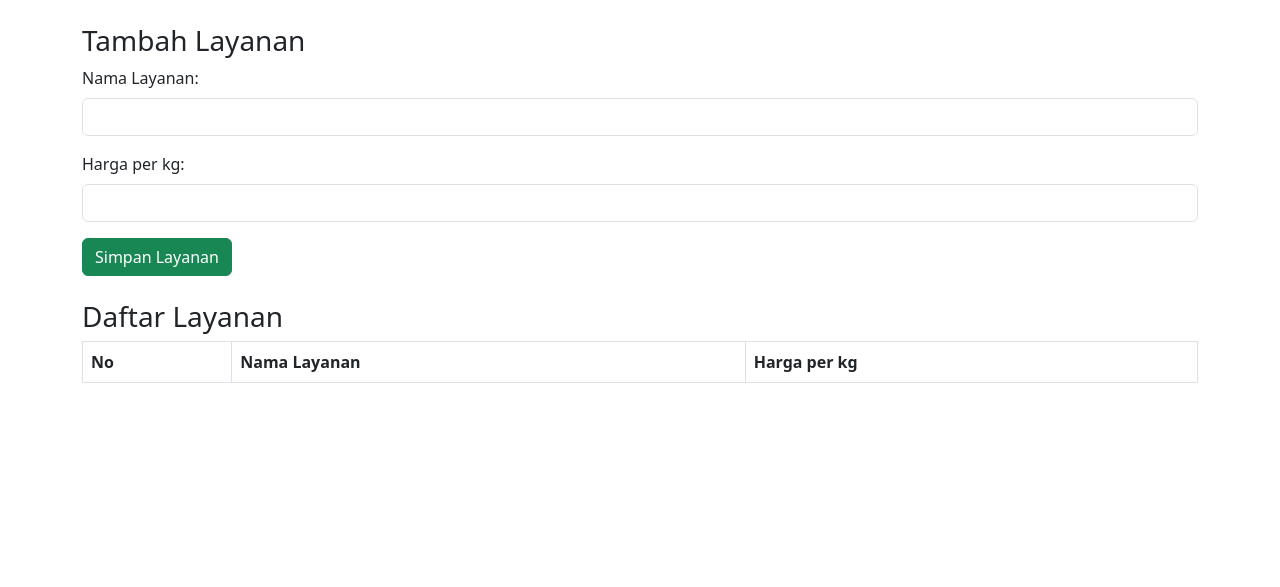
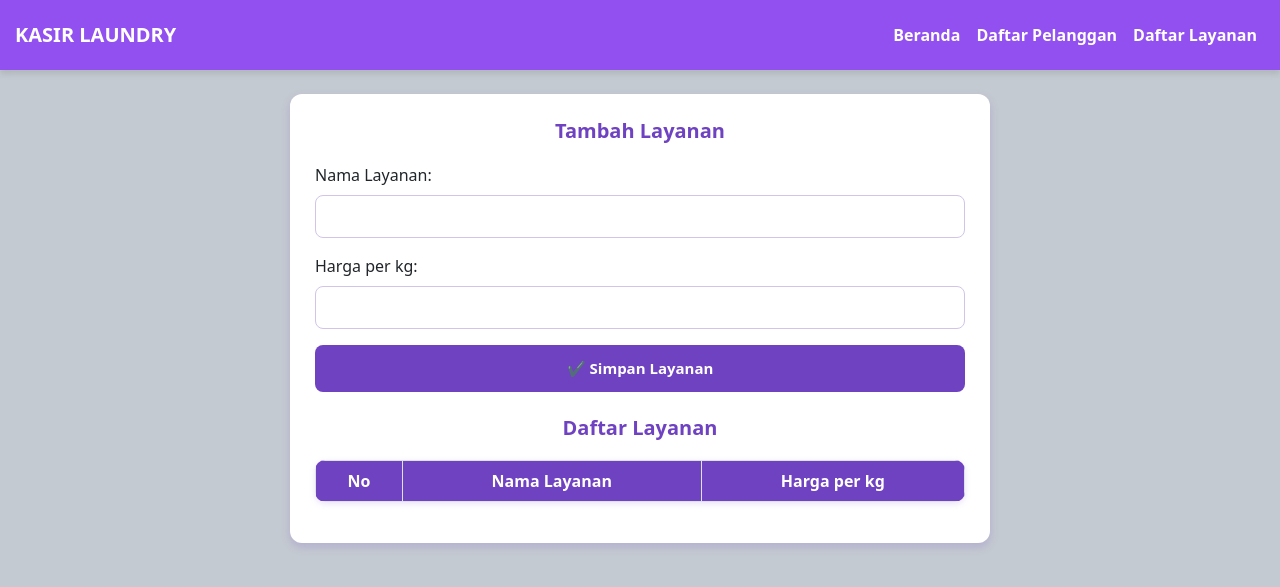
Before and after one commit to Divavania/KasirLaundry, a PHP site: page /daftar_layanan.php in a window 1280 px wide. Shown: the top 587 px of the page. Run offline with PHP 8.4, Linux system fonts and the light colour scheme; lists and menus that the app fills with data are empty.

Commit message:
membuat navbar responsif dan desain daftar layanan

```diff
--- a/daftar_layanan.php
+++ b/daftar_layanan.php
@@ -1,10 +1,111 @@
 <!DOCTYPE html>
 <html lang="id">
 <head>
+    <meta charset="UTF-8">
+    <meta name="viewport" content="width=device-width, initial-scale=1.0">
     <title>Daftar Layanan</title>
     <link rel="stylesheet" href="https://cdn.jsdelivr.net/npm/bootstrap@5.3.0/dist/css/bootstrap.min.css">
+    <link href="https://fonts.googleapis.com/css2?family=Poppins:wght@300;400;600&display=swap" rel="stylesheet">
+
+    <style>
+        body {
+            background-color:rgb(196, 202, 209);
+        }
+
+        .navbar {
+        background:  #9250F1 ;
+        padding: 15px;
+        color: white;
+        font-weight: bold;
+        box-shadow: 0px 4px 6px rgba(0, 0, 0, 0.1);
+        }
+
+        .navbar-nav .nav-link:hover {
+            text-decoration: underline;
+        }
+
+        .container {
+            max-width: 700px;
+            margin: 40px auto;
+            background: white;
+            padding: 25px;
+            border-radius: 12px;
+            box-shadow: 0px 4px 10px rgba(111, 66, 193, 0.2);
+        }
+
+        h3 {
+            text-align: center;
+            color: #6f42c1;
+            font-size: 20px;
+            font-weight: bold;
+            margin-bottom: 20px;
+        }
+
+        .form-control {
+            border-radius: 8px;
+            border: 1px solid #d1c4e9;
+            padding: 10px;
+            font-size: 14px;
+        }
+
+        .btn-success {
+            display: block;
+            width: 100%;
+            padding: 12px;
+            border-radius: 8px;
+            font-size: 15px;
+            font-weight: bold;
+            background-color: #6f42c1;
+            border: none;
+            transition: 0.3s;
+        }
+
+        .btn-success:hover {
+            background: #5a32a3;
+        }
+
+        .table {
+            margin-top: 20px;
+            background: white;
+            border-radius: 10px;
+            overflow: hidden;
+            box-shadow: 0px 2px 6px rgba(111, 66, 193, 0.15);
+        }
+
+        .table th {
+            background: #6f42c1;
+            color: white;
+            text-align: center;
+            font-weight: bold;
+        }
+
+        .table td {
+            text-align: center;
+            background: #f9f6fd;
+        }
+
+        .table tbody tr:nth-child(even) {
+            background-color: #eee6f9;
+        }
+
+    </style>
 </head>
 <body>
+
+<nav class="navbar navbar-expand-lg">
+        <a class="navbar-brand text-white">KASIR LAUNDRY</a>
+    <button class="navbar-toggler" type="button" data-bs-toggle="collapse" data-bs-target="#navbarNav">
+            <span class="navbar-toggler-icon"></span>
+        </button>
+        <div class="collapse navbar-collapse" id="navbarNav">
+            <ul class="navbar-nav ms-auto">
+                <li class="nav-item"><a class="nav-link text-white" href="index.php">Beranda</a></li>
+                <li class="nav-item"><a class="nav-link text-white" href="daftar_pelanggan.php">Daftar Pelanggan</a></li>
+                <li class="nav-item"><a class="nav-link text-white" href="daftar_layanan.php">Daftar Layanan</a></li>
+            </ul>
+        </div>
+</nav>
+
     <div class="container mt-4">
         <h3>Tambah Layanan</h3>
         <form action="" method="POST">
@@ -16,7 +117,7 @@
                 <label for="harga" class="form-label">Harga per kg:</label>
                 <input type="number" name="harga" class="form-control" required>
             </div>
-        <button type="submit" class="btn btn-success">Simpan Layanan</button>
+            <button type="submit" class="btn btn-success">✔ Simpan Layanan</button>
         </form>
 
         <h3 class="mt-4">Daftar Layanan</h3>
@@ -28,7 +129,8 @@
                     <th>Harga per kg</th>
                 </tr>
             </thead>
-    </table>
     </div>
+
+<script src="https://cdn.jsdelivr.net/npm/bootstrap@5.3.0/dist/js/bootstrap.bundle.min.js"></script>
 </body>
 </html>
```
Also changed, not shown: index.php (+23 -25 lines), tambah_pesanan.php (+20 -27 lines). Lines whose indentation alone changed are shown as unchanged.
